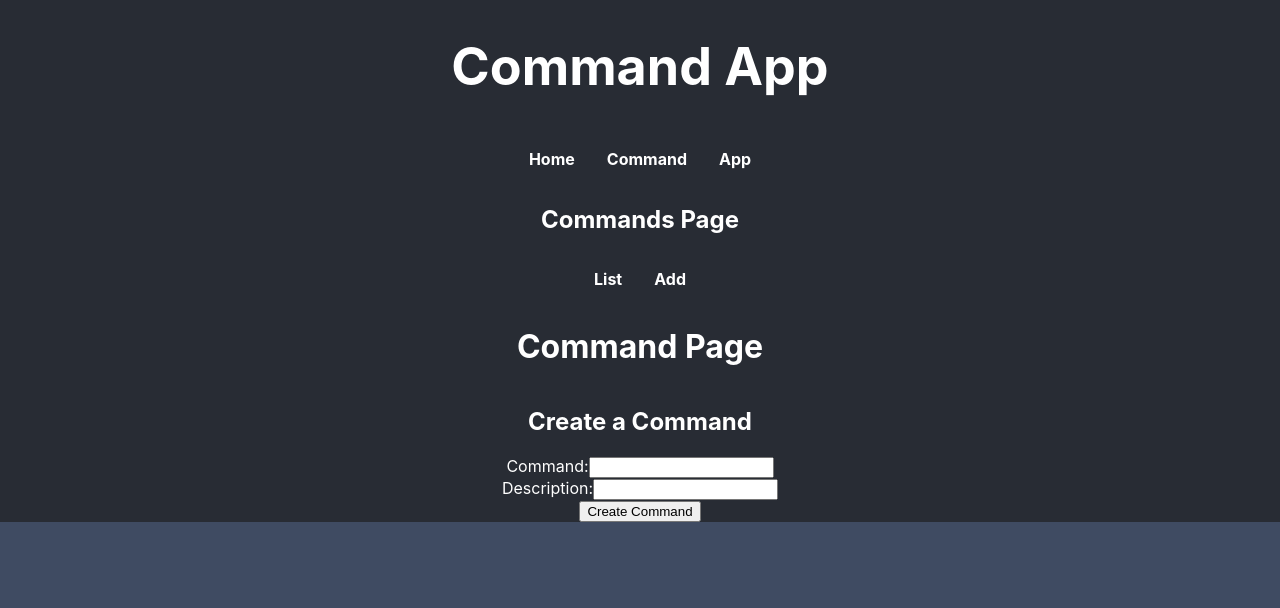
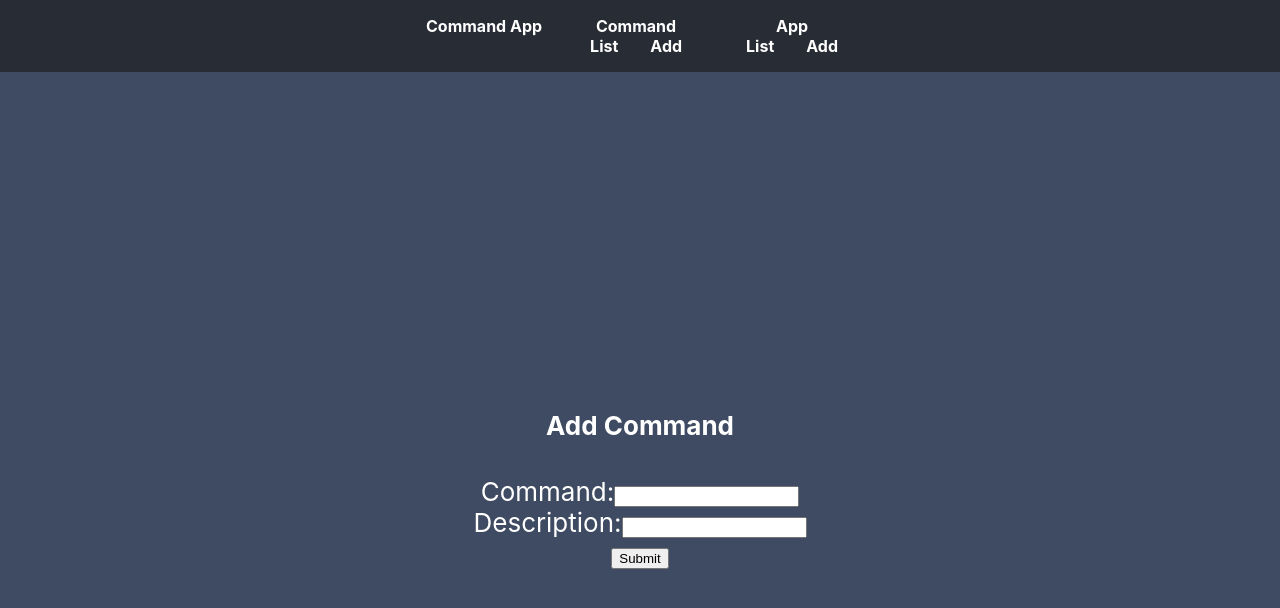
Before and after one commit to atari-monk/command, a React (Create React App) app in the folder react-app/: page /commands/add in a window 1280 px wide. Shown: the top 608 px of the page. Built offline with nearby package versions, Linux system fonts and the light colour scheme.

Commit message:
refactor command pages

```diff
--- a/react-app/src/App.css
+++ b/react-app/src/App.css
@@ -46,3 +46,8 @@ nav a {
 nav a:hover {
   color: #61dafb;
 }
+
+span {
+  color: white;
+  font-weight: bold;
+}
--- a/react-app/src/App.tsx
+++ b/react-app/src/App.tsx
@@ -1,32 +1,19 @@
-import { BrowserRouter as Router, Routes, Route, Link } from 'react-router-dom'
+import { BrowserRouter as Router, Routes, Route } from 'react-router-dom'
 import CommandPage from './pages/command/CommandPage'
 import './App.css'
 import HomePage from './pages/HomePage'
+import Navigation from './components/Navigation'
 
 function App() {
   return (
     <Router>
       <div className="App">
-        <header className="App-header">
-          <h1>Command App</h1>
-        </header>
         <main>
-          <nav>
-            <ul>
-              <li>
-                <Link to="/">Home</Link>
-              </li>
-              <li>
-                <Link to="/commands">Command</Link>
-              </li>
-              <li>
-                <Link to="/commands">App</Link>
-              </li>
-            </ul>
-          </nav>
+          <Navigation></Navigation>
           <Routes>
             <Route path="/" element={<HomePage />} />
             <Route path="/commands/*" element={<CommandPage />} />
+            {/* <Route path="/app/*" element={<AppPage />} /> */}
           </Routes>
         </main>
       </div>
--- /dev/null
+++ b/react-app/src/components/Navigation.tsx
@@ -0,0 +1,38 @@
+import React from 'react'
+import { Link } from 'react-router-dom'
+
+const Navigation: React.FC = () => {
+  return (
+    <nav>
+      <ul>
+        <li>
+          <Link to="/">Command App</Link>
+        </li>
+        <li>
+          <span>Command</span>
+          <ul>
+            <li>
+              <Link to="/commands/list">List</Link>
+            </li>
+            <li>
+              <Link to="/commands/add">Add</Link>
+            </li>
+          </ul>
+        </li>
+        <li>
+          <span>App</span>
+          <ul>
+            <li>
+              <Link to="/app/list">List</Link>
+            </li>
+            <li>
+              <Link to="/app/add">Add</Link>
+            </li>
+          </ul>
+        </li>
+      </ul>
+    </nav>
+  )
+}
+
+export default Navigation
--- a/react-app/src/components/command/CommandForm.tsx
+++ b/react-app/src/components/command/CommandForm.tsx
@@ -2,12 +2,14 @@ import React, { useState, useEffect } from 'react'
 import axios from 'axios'
 import { ICommand } from './ICommand'
 import { ICommandFormProps } from './ICommandFormProps'
+import { useParams } from 'react-router-dom'
 
 const CommandForm: React.FC<ICommandFormProps> = ({
   initialCommand,
   onUpdate,
   onCancelEdit, // Add onCancelEdit prop
 }) => {
+  const { commandId } = useParams()
   const [command, setCommand] = useState<ICommand | null>(initialCommand)
   const [newCommand, setNewCommand] = useState<ICommand>({
     _id: '',
@@ -20,7 +22,7 @@ const CommandForm: React.FC<ICommandFormProps> = ({
   useEffect(() => {
     setCommand(initialCommand)
     setIsEditing(!!initialCommand && !!initialCommand._id)
-  }, [initialCommand])
+  }, [initialCommand, commandId])
 
   const handleInputChange = (e: React.ChangeEvent<HTMLInputElement>) => {
     const { name, value } = e.target
@@ -79,7 +81,7 @@ const CommandForm: React.FC<ICommandFormProps> = ({
 
   return (
     <div>
-      <h2>{isEditing ? 'Edit Command' : 'Create a Command'}</h2>
+      <h4>{isEditing ? 'Update Command' : 'Add Command'}</h4>
       {isEditing && <button onClick={handleCancelEdit}>Cancel Edit</button>}
       <form onSubmit={handleSubmit}>
         <div>
@@ -105,9 +107,7 @@ const CommandForm: React.FC<ICommandFormProps> = ({
           />
         </div>
         <div>
-          <button type="submit">
-            {isEditing ? 'Update Command' : 'Create Command'}
-          </button>
+          <button type="submit">{isEditing ? 'Update' : 'Submit'}</button>
         </div>
       </form>
     </div>
--- a/react-app/src/components/command/CommandList .tsx
+++ b/react-app/src/components/command/CommandList .tsx
@@ -10,7 +10,7 @@ const CommandList: React.FC<ICommandListProps> = ({
   const handleDelete = async (id: string) => {
     try {
       await axios.delete(`http://localhost:3000/api/v1/commands/${id}`)
-      onDelete(id) // Notify the parent component to remove the deleted command
+      onDelete(id)
     } catch (error) {
       console.error('Error deleting command:', error)
     }
@@ -18,7 +18,6 @@ const CommandList: React.FC<ICommandListProps> = ({
 
   return (
     <div>
-      <h2>List of Commands</h2>
       <ul>
         {commands.map((command) => (
           <li key={command._id}>
--- a/react-app/src/pages/command/AddCommandPage.css
+++ b/react-app/src/pages/command/AddCommandPage.css
@@ -1,5 +1,5 @@
 .AddCommandPage {
-  background-color: #282c34; /* Match the background color of the header */
+  background-color: #3f4b62; /* Match the background color of the header */
   min-height: 100vh;
   display: flex;
   flex-direction: column;
--- a/react-app/src/pages/command/AddCommandPage.tsx
+++ b/react-app/src/pages/command/AddCommandPage.tsx
@@ -1,63 +1,22 @@
-import { useState, useEffect } from 'react'
-import axios from 'axios'
+import { useState } from 'react'
 import CommandForm from '../../components/command/CommandForm'
 import { ICommand } from '../../components/command/ICommand'
-import './CommandPage.css'
-import CommandList from '../../components/command/CommandList '
+import './AddCommandPage.css'
 
 function AddCommandPage() {
-  // const [commands, setCommands] = useState<ICommand[]>([])
   const [editingCommand, setEditingCommand] = useState<ICommand | null>(null)
 
-  // useEffect(() => {
-  //   // Load the list of commands when the component mounts
-  //   fetchCommands()
-  // }, [])
-
-  // const fetchCommands = async () => {
-  //   try {
-  //     const response = await axios.get<ICommand[]>(
-  //       'http://localhost:3000/api/v1/commands/all'
-  //     )
-  //     setCommands(response.data)
-  //   } catch (error) {
-  //     console.error('Error fetching data:', error)
-  //   }
-  // }
-
-  // const handleEdit = (command: ICommand) => {
-  //   // Set the editingCommand when editing
-  //   setEditingCommand(command)
-  // }
-
   const handleCancelEdit = () => {
-    // Clear the editingCommand to cancel the edit
     setEditingCommand(null)
   }
 
   const handleUpdate = (updatedCommand: ICommand) => {
-    // Handle updating the command, e.g., send a PATCH request to your API
-    // After the update is successful, you can clear the editingCommand
-    // and update the list of commands
     console.log('Updated Command:', updatedCommand)
-
-    // Clear the editingCommand
     setEditingCommand(null)
-
-    // Update the list of commands by fetching again or updating the state directly
-    //fetchCommands()
   }
 
   return (
-    <div className="CommandPage">
-      <h1>Command Page</h1>
-      {/* <CommandList
-        commands={commands}
-        onEdit={handleEdit}
-        onDelete={() => {
-          fetchCommands()
-        }}
-      /> */}
+    <div className="AddCommandPage">
       <CommandForm
         initialCommand={editingCommand}
         onUpdate={handleUpdate}
--- a/react-app/src/pages/command/CommandPage.css
+++ b/react-app/src/pages/command/CommandPage.css
@@ -1,5 +1,5 @@
 .CommandPage {
-  background-color: #282c34; /* Match the background color of the header */
+  background-color: #3f4b62; /* Match the background color of the header */
   /* min-height: 100vh; */
   display: flex;
   flex-direction: column;
--- a/react-app/src/pages/command/CommandPage.tsx
+++ b/react-app/src/pages/command/CommandPage.tsx
@@ -1,4 +1,4 @@
-import { Link, Route, Routes } from 'react-router-dom'
+import { Route, Routes } from 'react-router-dom'
 import './CommandPage.css'
 import AddCommandPage from './AddCommandPage'
 import ListCommandPage from './ListCommandPage'
@@ -6,22 +6,9 @@ import ListCommandPage from './ListCommandPage'
 function CommandPage() {
   return (
     <div className="CommandPage">
-      <h2>Commands Page</h2>
-      <nav>
-        <ul>
-          <li>
-            <Link to="list">List</Link>
-          </li>
-          <li>
-            <Link to="add">Add</Link>
-          </li>
-        </ul>
-      </nav>
       <Routes>
-        <Route path="list" element={<ListCommandPage />} />{' '}
-        {/* Render ListPage component */}
-        <Route path="add" element={<AddCommandPage />} />{' '}
-        {/* Render AddPage component */}
+        <Route path="list" element={<ListCommandPage />} />
+        <Route path="add" element={<AddCommandPage />} />
       </Routes>
     </div>
   )
--- a/react-app/src/pages/command/ListCommandPage.tsx
+++ b/react-app/src/pages/command/ListCommandPage.tsx
@@ -1,16 +1,15 @@
 import { useState, useEffect } from 'react'
 import axios from 'axios'
-import CommandForm from '../../components/command/CommandForm'
 import { ICommand } from '../../components/command/ICommand'
 import './CommandPage.css'
 import CommandList from '../../components/command/CommandList '
+import { useNavigate } from 'react-router-dom'
 
 function ListCommandPage() {
+  const navigate = useNavigate()
   const [commands, setCommands] = useState<ICommand[]>([])
-  const [editingCommand, setEditingCommand] = useState<ICommand | null>(null)
 
   useEffect(() => {
-    // Load the list of commands when the component mounts
     fetchCommands()
   }, [])
 
@@ -26,27 +25,8 @@ function ListCommandPage() {
   }
 
   const handleEdit = (command: ICommand) => {
-    // Set the editingCommand when editing
-    setEditingCommand(command)
+    navigate(`/commands/add?commandId=${command._id}`)
   }
-
-  // const handleCancelEdit = () => {
-  //   // Clear the editingCommand to cancel the edit
-  //   setEditingCommand(null)
-  // }
-
-  // const handleUpdate = (updatedCommand: ICommand) => {
-  //   // Handle updating the command, e.g., send a PATCH request to your API
-  //   // After the update is successful, you can clear the editingCommand
-  //   // and update the list of commands
-  //   console.log('Updated Command:', updatedCommand)
-
-  //   // Clear the editingCommand
-  //   setEditingCommand(null)
-
-  //   // Update the list of commands by fetching again or updating the state directly
-  //   fetchCommands()
-  // }
 
   return (
     <div className="ListCommandPage">
@@ -57,11 +37,6 @@ function ListCommandPage() {
           fetchCommands()
         }}
       />
-      {/* <CommandForm
-        initialCommand={editingCommand}
-        onUpdate={handleUpdate}
-        onCancelEdit={handleCancelEdit}
-      /> */}
     </div>
   )
 }
```
